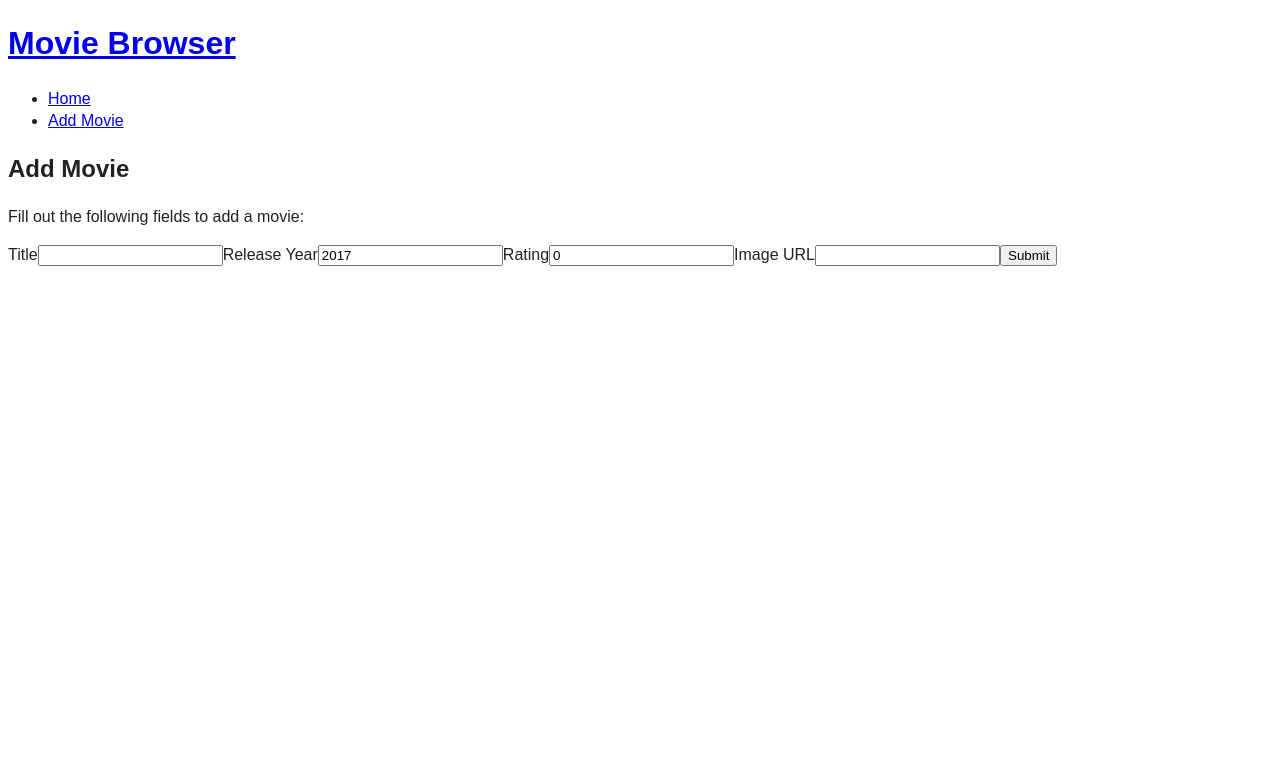
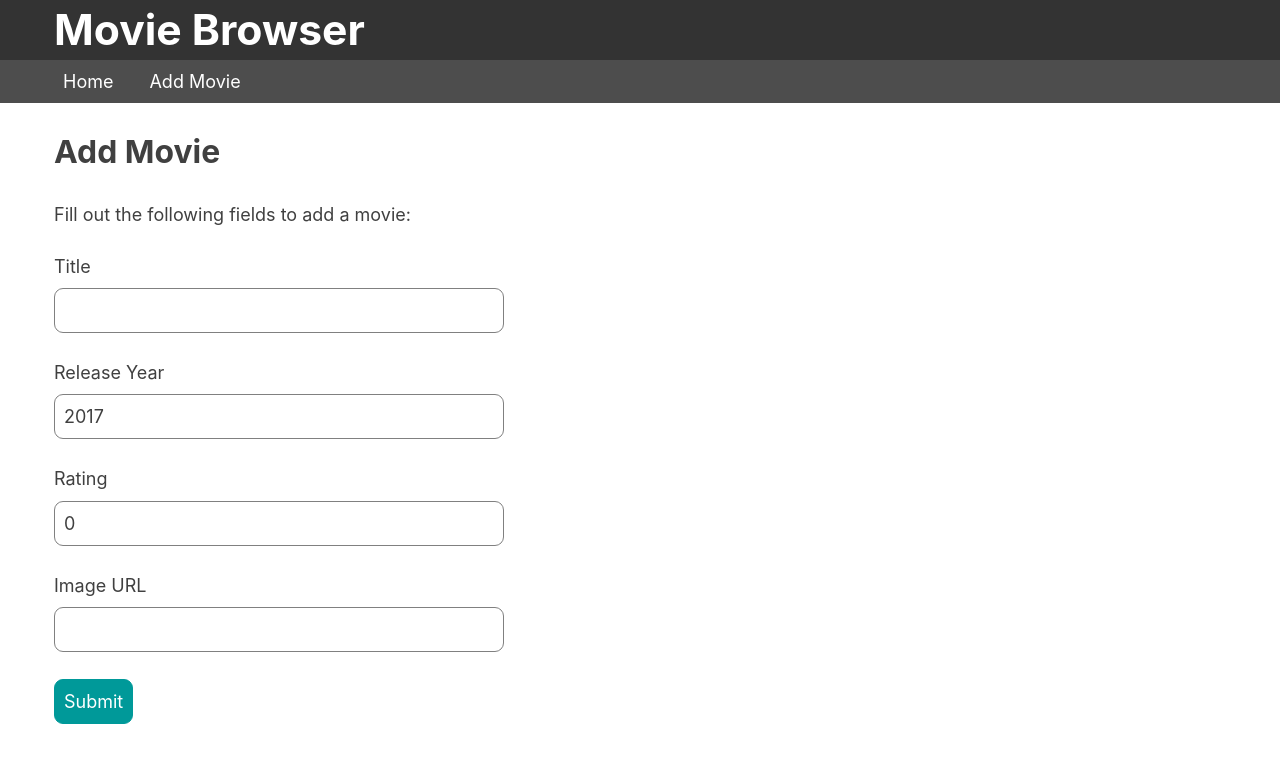
Before and after one commit to marcdenning/docker-101-compose, a React (Create React App) app in the folder app/: page /add in a window 1280 px wide. Shown: the top 762 px of the page. Built offline with nearby package versions, Linux system fonts and the light colour scheme.

Commit message:
Add styling to React app to provide some visual interest.

```diff
--- a/app/src/App.css
+++ b/app/src/App.css
@@ -1,8 +1,59 @@
-html,
-body {
-  font-family: sans-serif;
+header,
+nav,
+main {
+  padding: 0 2em;
 }
 
-img {
-  max-width: 100%;
+header > *,
+nav > *,
+main > * {
+  padding: 0 1em;
 }
+
+nav {
+  background-color: hsl(0, 0%, 30%);
+  color: hsl(0, 100%, 100%);
+  margin: 0;
+}
+
+  nav ul {
+    list-style: none;
+  }
+
+    nav li {
+      display: inline-block;
+      margin: 0 1em 0 0;
+    }
+
+    nav li:last-child {
+      margin: 0;
+    }
+
+  nav a,
+  nav a:link,
+  nav a:visited,
+  nav a:hover,
+  nav a:active {
+    display: block;
+    padding: 0.5em;
+    color: hsl(0, 100%, 100%);
+    text-decoration: none;
+  }
+
+    nav a:hover {
+      background-color: hsl(0, 0%, 40%);
+    }
+
+header {
+  background-color: hsl(0, 0%, 20%);
+  color: hsl(0, 100%, 100%);
+}
+
+  header h1 a,
+  header h1 a:link,
+  header h1 a:visited,
+  header h1 a:hover,
+  header h1 a:active {
+    color: hsl(0, 100%, 100%);
+    text-decoration: none;
+  }
--- a/app/src/App.js
+++ b/app/src/App.js
@@ -27,9 +27,11 @@ class App extends Component {
       <Router>
         <div>
           <header>
-            <Link to="/"><h1>Movie Browser</h1></Link>
+            <div>
+              <h1><Link to="/">Movie Browser</Link></h1>
+            </div>
           </header>
-          <main>
+
           <nav>
             <ul>
               <li><Link to="/">Home</Link></li>
@@ -37,6 +39,7 @@ class App extends Component {
             </ul>
           </nav>
 
+          <main>
             <Switch>
               <Route exact path="/" render={() => (<MovieBrowser movieService={this.movieService} />)} />
               <Route path="/movie/:id/edit" render={(props) => (<EditPage movieService={this.movieService} {...props} />)} />
--- a/app/src/MovieBrowser/MovieForm/index.js
+++ b/app/src/MovieBrowser/MovieForm/index.js
@@ -60,7 +60,9 @@ class MovieForm extends Component {
           onChange={this.updateMovieField}
         />
 
-        <input type="submit" value="Submit" />
+        <div>
+          <input type="submit" value="Submit" />
+        </div>
       </form>
     );
   }
--- a/app/src/MovieBrowser/MovieGrid/index.js
+++ b/app/src/MovieBrowser/MovieGrid/index.js
@@ -1,9 +1,10 @@
 import React from 'react';
 
+import './movie-grid.css';
 import MovieCard from './MovieCard';
 
 const MovieGrid = ({ movies }) => (
-  <ul>
+  <ul className="movie-grid">
     {movies.map((movie) => (
       <MovieCard key={movie.id} movie={movie} />
     ))}
--- a/app/src/index.css
+++ b/app/src/index.css
@@ -1,230 +1,113 @@
-/*
- * What follows is the result of much research on cross-browser styling.
- * Credit left inline and big thanks to Nicolas Gallagher, Jonathan Neal,
- * Kroc Camen, and the H5BP dev community and team.
- */
+/* Heading sizing based on dividing by 0.75 up from 1, starting at h3 */
+/* Default padding between elements: 1em, between containers: 2em */
 
-/* ==========================================================================
-   Base styles: opinionated defaults
-   ========================================================================== */
-
-html {
-  color: #222;
-  font-size: 1em;
-  line-height: 1.4;
+h1 {
+  font-size: 2.37em;
 }
 
-/*
- * Remove text-shadow in selection highlight:
- * https://twitter.com/miketaylr/status/12228805301
- *
- * These selection rule sets have to be separate.
- * Customize the background color to match your design.
- */
-
-::selection {
-  background: #b3d4fc;
-  text-shadow: none;
+h2 {
+  font-size: 1.77em;
 }
 
-/*
- * A better looking default horizontal rule
- */
-
-hr {
-  display: block;
-  height: 1px;
-  border: 0;
-  border-top: 1px solid #ccc;
-  margin: 1em 0;
-  padding: 0;
+h3 {
+  font-size: 1.33em;
 }
 
-/*
- * Remove the gap between audio, canvas, iframes,
- * images, videos and the bottom of their containers:
- * https://github.com/h5bp/html5-boilerplate/issues/440
- */
-
-audio,
-canvas,
-iframe,
-img,
-svg,
-video {
-  vertical-align: middle;
+a,
+a:link,
+a:visited,
+a:hover,
+a:active {
+  color: hsl(210, 100%, 50%);
+  text-decoration: underline;
 }
 
-/*
- * Remove default fieldset styles.
- */
+  a:hover {
+    text-decoration: none;
+  }
 
-fieldset {
-  border: 0;
-  margin: 0;
-  padding: 0;
+img {
+  max-width: 100%;
 }
 
-/*
- * Allow only vertical resizing of textareas.
- */
-
-textarea {
-  resize: vertical;
+label {
+  display: block
 }
 
-
-/* ==========================================================================
-   Helper classes
-   ========================================================================== */
-
-/*
- * Hide visually and from screen readers
- */
-
-.hidden {
-  display: none !important;
+label + * {
+  margin-top: 0.5rem;
 }
 
-/*
- * Hide only visually, but have it available for screen readers:
- * https://snook.ca/archives/html_and_css/hiding-content-for-accessibility
- */
-
-.visuallyhidden {
-  border: 0;
-  clip: rect(0 0 0 0);
-  height: 1px;
-  margin: -1px;
-  overflow: hidden;
-  padding: 0;
-  position: absolute;
-  width: 1px;
+input[type=text],
+input[type=number],
+input[type=tel],
+input[type=email],
+input[type=password],
+textarea {
+  padding: 0.5em;
+  width: 100%;
+  max-width: 25em;
+  border: 1px solid hsl(0, 0%, 50%);
+  border-radius: 0.5em;
+  color: hsl(0, 0%, 25%);
+  font-size: 1em;
 }
 
-/*
- * Extends the .visuallyhidden class to allow the element
- * to be focusable when navigated to via the keyboard:
- * https://www.drupal.org/node/897638
- */
-
-.visuallyhidden.focusable:active,
-.visuallyhidden.focusable:focus {
-  clip: auto;
-  height: auto;
-  margin: 0;
-  overflow: visible;
-  position: static;
-  width: auto;
+button[type=button],
+button[type=submit],
+input[type=submit],
+input[type=reset],
+a.button {
+  padding: 0.5em;
+  border: 1px solid hsl(180, 100%, 30%);
+  border-radius: 0.5em;
+  background-color: hsl(180, 100%, 30%);
+  color: hsl(0, 100%, 100%);
+  font-size: 1em;
+  text-decoration: none;
+  cursor: pointer;
 }
 
-/*
- * Hide visually and from screen readers, but maintain layout
- */
-
-.invisible {
-  visibility: hidden;
-}
-
-/*
- * Clearfix: contain floats
- *
- * For modern browsers
- * 1. The space content is one way to avoid an Opera bug when the
- *    `contenteditable` attribute is included anywhere else in the document.
- *    Otherwise it causes space to appear at the top and bottom of elements
- *    that receive the `clearfix` class.
- * 2. The use of `table` rather than `block` is only necessary if using
- *    `:before` to contain the top-margins of child elements.
- */
-
-.clearfix:before,
-.clearfix:after {
-  content: " "; /* 1 */
-  display: table; /* 2 */
-}
-
-.clearfix:after {
-  clear: both;
-}
-
-/* ==========================================================================
-   Print styles.
-   Inlined to avoid the additional HTTP request:
-   http://www.phpied.com/delay-loading-your-print-css/
-   ========================================================================== */
-
-@media print {
-  *,
-  *:before,
-  *:after,
-  *:first-letter,
-  p:first-line,
-  div:first-line,
-  blockquote:first-line,
-  li:first-line {
-    background: transparent !important;
-    color: #000 !important; /* Black prints faster:
-                                   http://www.sanbeiji.com/archives/953 */
-    box-shadow: none !important;
-    text-shadow: none !important;
+  button[type=button]:hover,
+  button[type=submit]:hover,
+  input[type=submit]:hover,
+  input[type=reset]:hover,
+  a.button:hover {
+    border: 1px solid hsl(180, 100%, 20%);
+    background-color: hsl(180, 100%, 20%);
   }
 
-  a,
-  a:visited {
-    text-decoration: underline;
+  button[type=button][disabled],
+  button[type=submit][disabled],
+  input[type=submit][disabled],
+  input[type=reset][disabled],
+  a.button.disabled {
+    cursor: not-allowed;
+    background-color: hsla(180, 40%, 40%, 0.75);
   }
 
-  a[href]:after {
-    content: " (" attr(href) ")";
+  * + button[type=button],
+  * + button[type=submit],
+  * + input[type=submit],
+  * + input[type=reset],
+  * + a.button {
+    margin-left: 1em;
   }
 
-  abbr[title]:after {
-    content: " (" attr(title) ")";
+  button[type=button].button--danger,
+  button[type=submit].button--danger,
+  input[type=submit].button--danger,
+  input[type=reset].button--danger,
+  a.button.button--danger {
+    border: 1px solid hsl(330, 60%, 45%);
+    background-color: hsl(330, 60%, 45%);
   }
 
-  /*
-   * Don't show links that are fragment identifiers,
-   * or use the `javascript:` pseudo protocol
-   */
-
-  a[href^="#"]:after,
-  a[href^="javascript:"]:after {
-    content: "";
-  }
-
-  pre {
-    white-space: pre-wrap !important;
-  }
-  pre,
-  blockquote {
-    border: 1px solid #999;
-    page-break-inside: avoid;
-  }
-
-  /*
-   * Printing Tables:
-   * http://css-discuss.incutio.com/wiki/Printing_Tables
-   */
-
-  thead {
-    display: table-header-group;
-  }
-
-  tr,
-  img {
-    page-break-inside: avoid;
-  }
-
-  p,
-  h2,
-  h3 {
-    orphans: 3;
-    widows: 3;
-  }
-
-  h2,
-  h3 {
-    page-break-after: avoid;
-  }
-}
+    button[type=button].button--danger:hover,
+    button[type=submit].button--danger:hover,
+    input[type=submit].button--danger:hover,
+    input[type=reset].button--danger:hover,
+    a.button.button--danger:hover {
+      border: 1px solid hsl(330, 60%, 30%);
+      background-color: hsl(330, 60%, 30%);
+    }
--- a/app/src/index.js
+++ b/app/src/index.js
@@ -1,6 +1,7 @@
 import React from 'react';
 import ReactDOM from 'react-dom';
 import App from './App';
+import './reset.css';
 import './index.css';
 
 ReactDOM.render(
--- /dev/null
+++ b/app/src/reset.css
@@ -0,0 +1,250 @@
+/*
+ * What follows is the result of much research on cross-browser styling.
+ * Credit left inline and big thanks to Nicolas Gallagher, Jonathan Neal,
+ * Kroc Camen, and the H5BP dev community and team.
+ */
+
+/* ==========================================================================
+   Base styles: opinionated defaults
+   ========================================================================== */
+
+* {
+  font-family: inherit;
+  line-height: inherit;
+  color: inherit;
+  margin: 0;
+  box-sizing: border-box;
+}
+
+* + * {
+  margin-top: 1.5em;
+}
+
+html {
+  color: hsl(0, 0%, 25%);
+  font-size: 18px;
+  font-family: -apple-system, BlinkMacSystemFont,
+    "Segoe UI", "Roboto", "Oxygen", "Ubuntu", "Cantarell",
+    "Fira Sans", "Droid Sans", "Helvetica Neue",
+    sans-serif;
+  line-height: 1.4;
+}
+
+body, br, li, dt, dd, th, td, option {
+  margin-top: 0;
+}
+
+/*
+ * Remove text-shadow in selection highlight:
+ * https://twitter.com/miketaylr/status/12228805301
+ *
+ * These selection rule sets have to be separate.
+ * Customize the background color to match your design.
+ */
+
+::selection {
+  background: #b3d4fc;
+  text-shadow: none;
+}
+
+/*
+ * A better looking default horizontal rule
+ */
+
+hr {
+  display: block;
+  height: 1px;
+  border: 0;
+  border-top: 1px solid #ccc;
+  margin: 1em 0;
+  padding: 0;
+}
+
+/*
+ * Remove the gap between audio, canvas, iframes,
+ * images, videos and the bottom of their containers:
+ * https://github.com/h5bp/html5-boilerplate/issues/440
+ */
+
+audio,
+canvas,
+iframe,
+img,
+svg,
+video {
+  vertical-align: middle;
+}
+
+/*
+ * Remove default fieldset styles.
+ */
+
+fieldset {
+  border: 0;
+  margin: 0;
+  padding: 0;
+}
+
+/*
+ * Allow only vertical resizing of textareas.
+ */
+
+textarea {
+  resize: vertical;
+}
+
+
+/* ==========================================================================
+   Helper classes
+   ========================================================================== */
+
+/*
+ * Hide visually and from screen readers
+ */
+
+.hidden {
+  display: none !important;
+}
+
+/*
+ * Hide only visually, but have it available for screen readers:
+ * https://snook.ca/archives/html_and_css/hiding-content-for-accessibility
+ */
+
+.visuallyhidden {
+  border: 0;
+  clip: rect(0 0 0 0);
+  height: 1px;
+  margin: -1px;
+  overflow: hidden;
+  padding: 0;
+  position: absolute;
+  width: 1px;
+}
+
+/*
+ * Extends the .visuallyhidden class to allow the element
+ * to be focusable when navigated to via the keyboard:
+ * https://www.drupal.org/node/897638
+ */
+
+.visuallyhidden.focusable:active,
+.visuallyhidden.focusable:focus {
+  clip: auto;
+  height: auto;
+  margin: 0;
+  overflow: visible;
+  position: static;
+  width: auto;
+}
+
+/*
+ * Hide visually and from screen readers, but maintain layout
+ */
+
+.invisible {
+  visibility: hidden;
+}
+
+/*
+ * Clearfix: contain floats
+ *
+ * For modern browsers
+ * 1. The space content is one way to avoid an Opera bug when the
+ *    `contenteditable` attribute is included anywhere else in the document.
+ *    Otherwise it causes space to appear at the top and bottom of elements
+ *    that receive the `clearfix` class.
+ * 2. The use of `table` rather than `block` is only necessary if using
+ *    `:before` to contain the top-margins of child elements.
+ */
+
+.clearfix:before,
+.clearfix:after {
+  content: " "; /* 1 */
+  display: table; /* 2 */
+}
+
+.clearfix:after {
+  clear: both;
+}
+
+/* ==========================================================================
+   Print styles.
+   Inlined to avoid the additional HTTP request:
+   http://www.phpied.com/delay-loading-your-print-css/
+   ========================================================================== */
+
+@media print {
+  *,
+  *:before,
+  *:after,
+  *:first-letter,
+  p:first-line,
+  div:first-line,
+  blockquote:first-line,
+  li:first-line {
+    background: transparent !important;
+    color: #000 !important; /* Black prints faster:
+                                   http://www.sanbeiji.com/archives/953 */
+    box-shadow: none !important;
+    text-shadow: none !important;
+  }
+
+  a,
+  a:visited {
+    text-decoration: underline;
+  }
+
+  a[href]:after {
+    content: " (" attr(href) ")";
+  }
+
+  abbr[title]:after {
+    content: " (" attr(title) ")";
+  }
+
+  /*
+   * Don't show links that are fragment identifiers,
+   * or use the `javascript:` pseudo protocol
+   */
+
+  a[href^="#"]:after,
+  a[href^="javascript:"]:after {
+    content: "";
+  }
+
+  pre {
+    white-space: pre-wrap !important;
+  }
+  pre,
+  blockquote {
+    border: 1px solid #999;
+    page-break-inside: avoid;
+  }
+
+  /*
+   * Printing Tables:
+   * http://css-discuss.incutio.com/wiki/Printing_Tables
+   */
+
+  thead {
+    display: table-header-group;
+  }
+
+  tr,
+  img {
+    page-break-inside: avoid;
+  }
+
+  p,
+  h2,
+  h3 {
+    orphans: 3;
+    widows: 3;
+  }
+
+  h2,
+  h3 {
+    page-break-after: avoid;
+  }
+}
```
Also changed, not shown: app/src/MovieBrowser/DetailPage/MovieDetail/index.js (+16 -9 lines), app/src/MovieBrowser/DetailPage/MovieDetail/movie-detail.css (added, +20 -0 lines), app/src/MovieBrowser/MovieGrid/MovieCard/index.js (+7 -5 lines), app/src/MovieBrowser/MovieGrid/MovieCard/movie-card.css (added, +7 -0 lines), app/src/MovieBrowser/MovieGrid/movie-grid.css (added, +33 -0 lines). Lines whose indentation alone changed are shown as unchanged.
